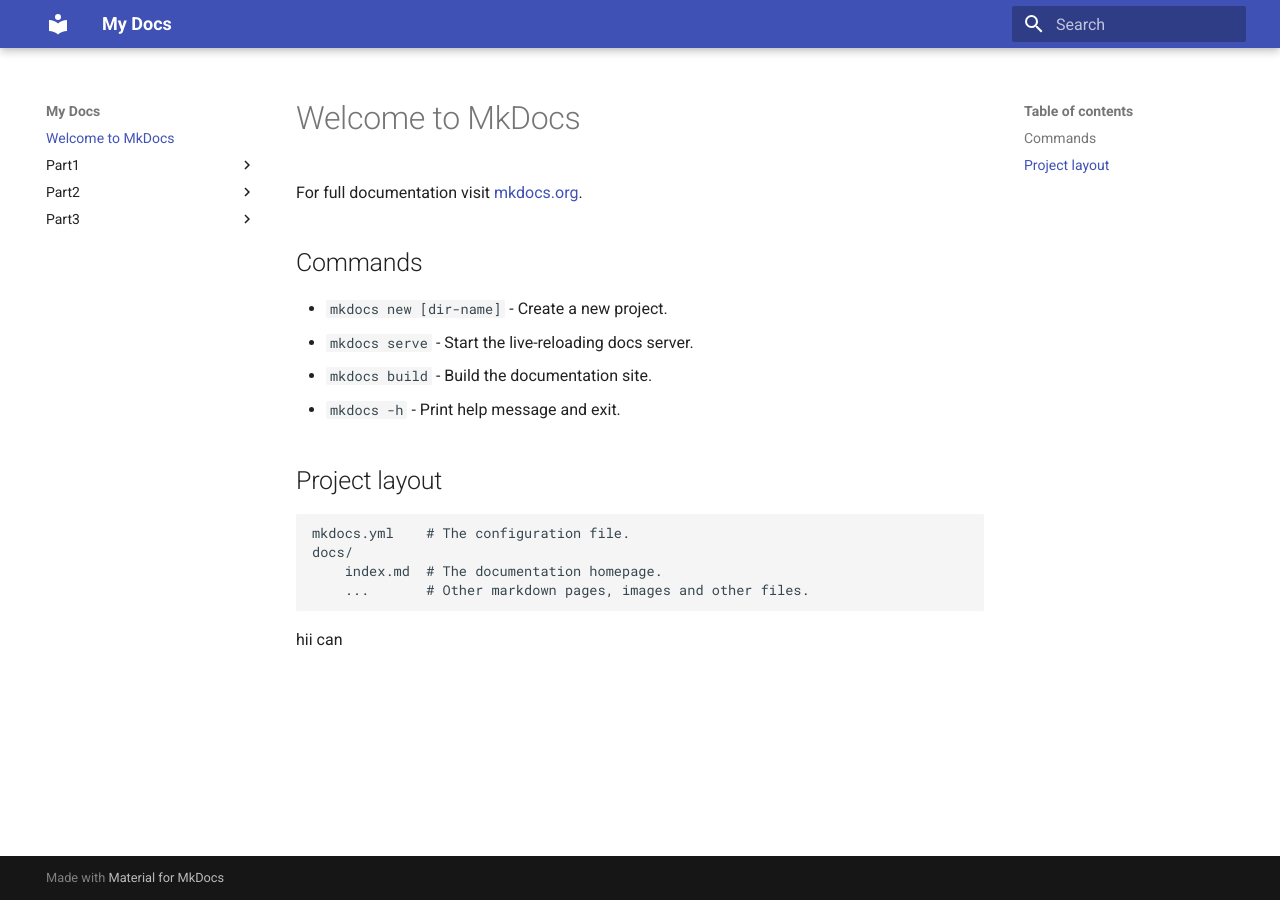
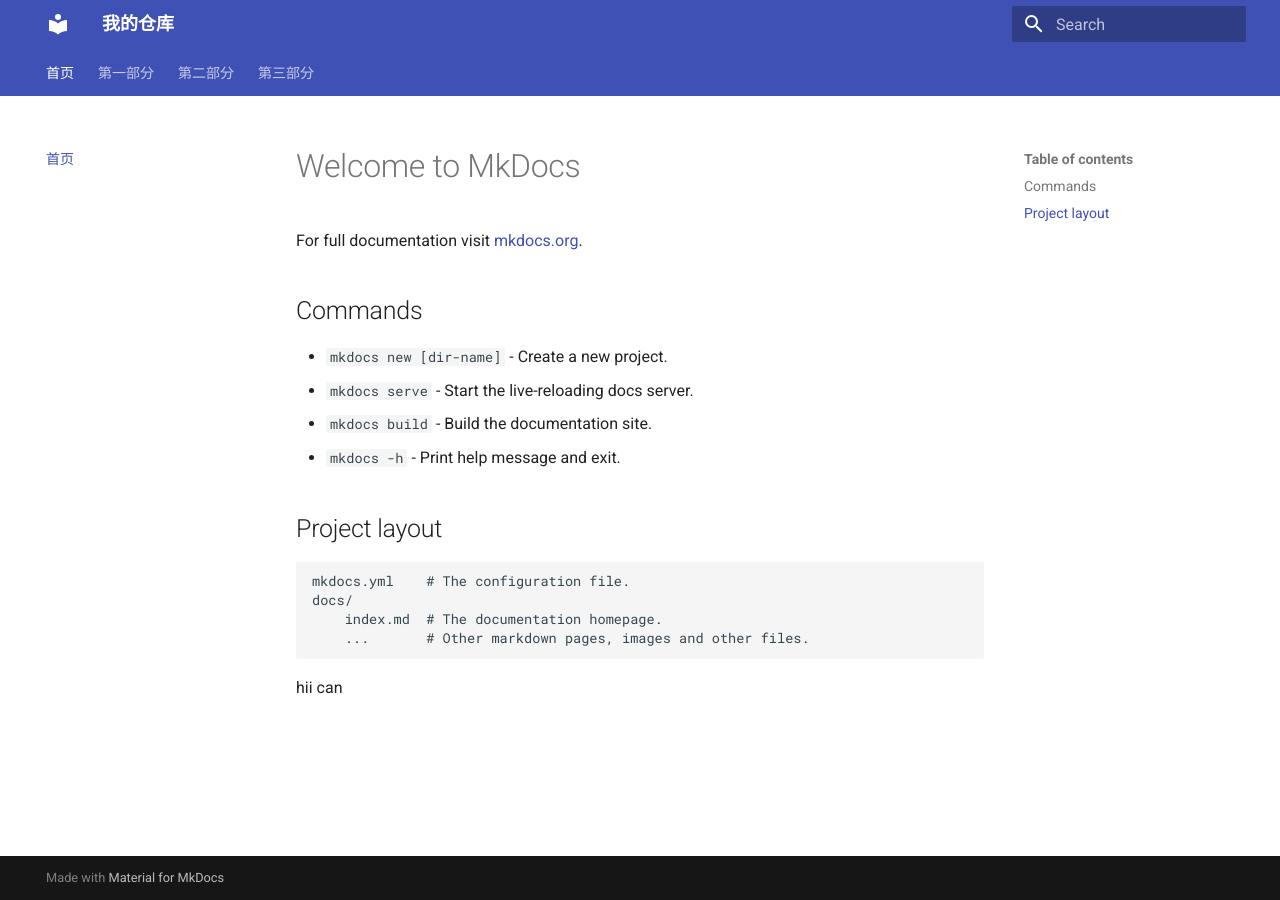
Before and after one commit to nicolekv/FW, an MkDocs documentation site: the page built from docs/index.md, in a window 1280 px wide. Built offline with MkDocs 1.6.1 and Material for MkDocs 9.7.7, drawn with Linux system fonts in a browser that asks for light colours.

Commit message:
Add site_name, site_url, and theme to mkdocs.yml

```diff
--- a/mkdocs.yml
+++ b/mkdocs.yml
@@ -1,4 +1,22 @@
-site_name: My Docs
+site_name: 我的仓库
 site_url: https://nicolekv.github.io/FW/
+
+nav:
+  - 首页: index.md
+  - 第一部分:
+      - Part1/index.md
+  - 第二部分:
+      - Part2/index.md
+  - 第三部分:
+      - Part3/index.md
+docs_dir: docs/
+
 theme:
   name: material
+  features:
+    - navigation.tabs
+    - search.suggest
+    - search.highlight
+    - search.share
+    - navigation.top
+    - navigation.indexes
```
